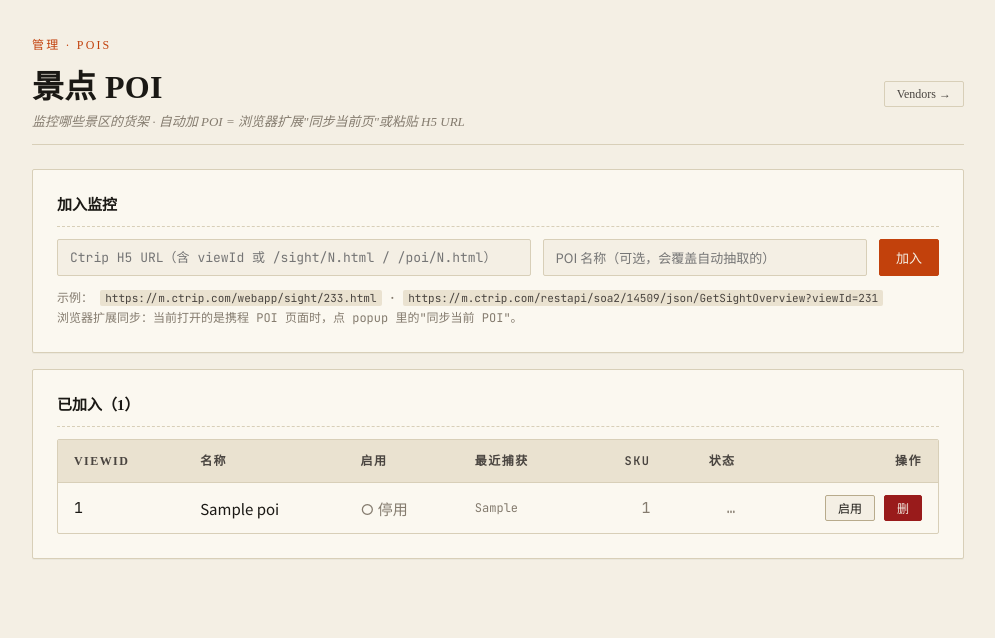
After one commit to youttiao/ctrip-price-monitor, a FastAPI app: template web/templates/admin_pois.html in a window 1280 px wide. The commit adds this page. Shown: the top 638 px of the page, without its empty margins (142-1137 px from the left). Run offline with FastAPI, Linux system fonts and the light colour scheme; the template is opened without the code that fills it: most values are stand-ins (such as "Sample title", 1, 10 or a date in 2020).

Commit message:
feat: POI 管理 + 扩展同步当前 POI
新增 /admin/pois 管理页：粘贴 H5 URL 自动抽 viewId + INSERT pois 表。
扩展 popup 加「同步当前 POI」按钮：current tab → /api/admin/pois/add-via-extension (X-API-Secret)。

URL 抽取支持 ?viewId=N、/sight/N.html、/poi/N.html、/spots/N.html。
build-tag: v2026-08-24T14-poi-discovery

Co-Authored-By: Claude Fable 5 <noreply@anthropic.com>

```diff
--- a/extension/content.js
+++ b/extension/content.js
@@ -158,6 +158,12 @@
       captureAndUpload().then(sendResponse);
       return true;
     }
+    if (msg?.cmd === "get_poi") {
+      // 优先用当前已经检测到的 POI；否则现算一次
+      const poi = currentPOI || detectPOIFromURL();
+      sendResponse(poi || null);
+      return false;
+    }
   });
 
   // 初始化
--- a/extension/popup.html
+++ b/extension/popup.html
@@ -36,6 +36,10 @@
 <div class="row">
   <button id="captureNow">在当前 tab 抓一轮</button>
 </div>
+<div class="row">
+  <button id="syncPoi">同步当前 POI 到 dashboard</button>
+  <div class="hint">前提：当前 tab 在 m.ctrip.com 的某个 POI 页面</div>
+</div>
 
 <div id="status" class="status" style="display:none"></div>
 
--- a/web/server.py
+++ b/web/server.py
@@ -79,7 +79,7 @@ def create_app(db_path: str = None) -> FastAPI:
     @app.get("/healthz")
     def healthz():
         return {"ok": True, "ts": datetime.now(timezone.utc).isoformat(),
-                "build_tag": "v2026-08-24T13-admin-capture"}
+                "build_tag": "v2026-08-24T14-poi-discovery"}
 
     return app
 
--- /dev/null
+++ b/web/templates/admin_pois.html
@@ -0,0 +1,95 @@
+{% extends "base.html" %}
+{% block title %}POIs · 携程哨兵{% endblock %}
+{% block body %}
+
+<div class="page">
+
+  <div class="eyebrow">管理 · POIs</div>
+  <div class="page-header">
+    <div>
+      <h1>景点 POI</h1>
+      <div class="sub">监控哪些景区的货架 · 自动加 POI = 浏览器扩展"同步当前页"或粘贴 H5 URL</div>
+    </div>
+    <a href="/admin/vendors" class="btn ghost sm">Vendors →</a>
+  </div>
+
+  <div class="card mb-4">
+    <h3 class="card-title">加入监控</h3>
+    <form method="post" action="/admin/pois/add" class="flex gap-3">
+      <input type="text" name="ctrip_url"
+             placeholder="Ctrip H5 URL（含 viewId 或 /sight/N.html / /poi/N.html）"
+             style="flex:3; padding:var(--sp-2) var(--sp-3); background:var(--paper); border:1px solid var(--rule); border-radius:2px; font-family:var(--font-mono); font-size:var(--fs-sm)"
+             required>
+      <input type="text" name="name"
+             placeholder="POI 名称（可选，会覆盖自动抽取的）"
+             style="flex:2; padding:var(--sp-2) var(--sp-3); background:var(--paper); border:1px solid var(--rule); border-radius:2px; font-family:var(--font-body); font-size:var(--fs-sm)">
+      <button class="btn primary" type="submit">加入</button>
+    </form>
+    <div class="mono muted" style="font-size:var(--fs-xs); margin-top:var(--sp-3); line-height:1.7">
+      示例：
+      <code>https://m.ctrip.com/webapp/sight/233.html</code> ·
+      <code>https://m.ctrip.com/restapi/soa2/14509/json/GetSightOverview?viewId=231</code>
+      <br>
+      浏览器扩展同步：当前打开的是携程 POI 页面时，点 popup 里的"同步当前 POI"。
+    </div>
+    {% if add_error %}
+    <div class="card mt-3" style="background:var(--crimson-soft); border-color:var(--crimson); color:var(--crimson); padding:var(--sp-3); font-size:var(--fs-sm)">
+      {{ add_error }}
+    </div>
+    {% endif %}
+  </div>
+
+  <div class="card">
+    <h3 class="card-title">已加入（{{ pois|length }}）</h3>
+    <div class="table">
+      <table>
+        <thead>
+          <tr>
+            <th>viewId</th>
+            <th>名称</th>
+            <th>启用</th>
+            <th>最近捕获</th>
+            <th class="num">SKU</th>
+            <th class="num">状态</th>
+            <th class="num">操作</th>
+          </tr>
+        </thead>
+        <tbody>
+          {% for p in pois %}
+          <tr class="{% if p.enabled %}is-mine{% endif %}">
+            <td class="mono">{{ p.viewid }}</td>
+            <td>{{ p.name }}</td>
+            <td>
+              {% if p.enabled %}<span style="color:var(--moss)">● 启用</span>
+              {% else %}<span class="muted">○ 停用</span>{% endif %}
+            </td>
+            <td class="muted mono" style="font-size:var(--fs-xs)">
+              {{ p.last_captured[:16] if p.last_captured else '—' }}
+            </td>
+            <td class="num muted">{{ p.last_sku_count if p.last_sku_count is not none else '—' }}</td>
+            <td class="num">
+              {% if p.last_status == 'parsed' %}<span style="color:var(--moss)">OK</span>
+              {% elif p.last_status == 'pending' %}<span class="muted">…</span>
+              {% elif p.last_status == 'failed' %}<span style="color:var(--crimson)">失败</span>
+              {% else %}<span class="muted">—</span>{% endif %}
+            </td>
+            <td class="num">
+              <form method="post" action="/admin/pois/{{ p.viewid }}/toggle" style="display:inline">
+                <button class="btn sm" type="submit">{% if p.enabled %}停用{% else %}启用{% endif %}</button>
+              </form>
+              <form method="post" action="/admin/pois/{{ p.viewid }}/delete" style="display:inline"
+                    onsubmit="return confirm('确认删除？')">
+                <button class="btn sm danger" type="submit">删</button>
+              </form>
+            </td>
+          </tr>
+          {% else %}
+          <tr><td colspan="7"><div class="empty" style="border:none">还没有 POI · 同步一个或粘贴 URL</div></td></tr>
+          {% endfor %}
+        </tbody>
+      </table>
+    </div>
+  </div>
+
+</div>
+{% endblock %}
--- a/web/templates/base.html
+++ b/web/templates/base.html
@@ -52,6 +52,7 @@
 
   {% if user.role == 'admin' and path.startswith('/admin') %}
   <div class="admin-subnav">
+    <a href="/admin/pois" class="{% if path.startswith('/admin/pois') %}active{% endif %}">POIs</a>
     <a href="/admin/vendors" class="{% if path == '/admin/vendors' %}active{% endif %}">Vendors</a>
     <a href="/admin/api-secret" class="{% if path.startswith('/admin/api-secret') %}active{% endif %}">API Secret</a>
     <a href="/admin/config" class="{% if path == '/admin/config' %}active{% endif %}">Webhook</a>
```
Also changed, not shown: ctrip_core/poi_discovery.py (added, +64 -0 lines), extension/background.js (+29 -0 lines), extension/popup.js (+18 -0 lines), web/ingest.py (+56 -0 lines), web/routes/admin.py (+89 -3 lines), extension/manifest.json.
